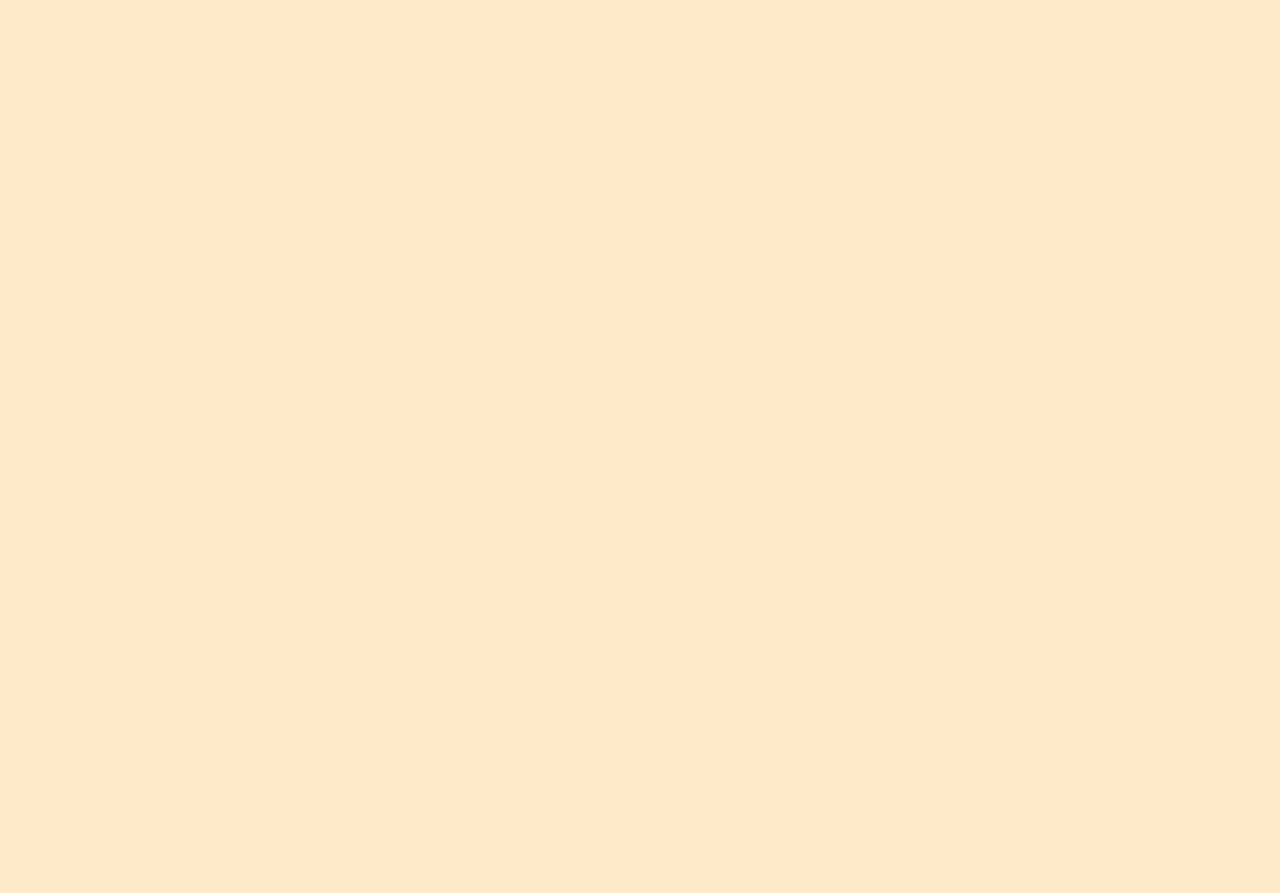
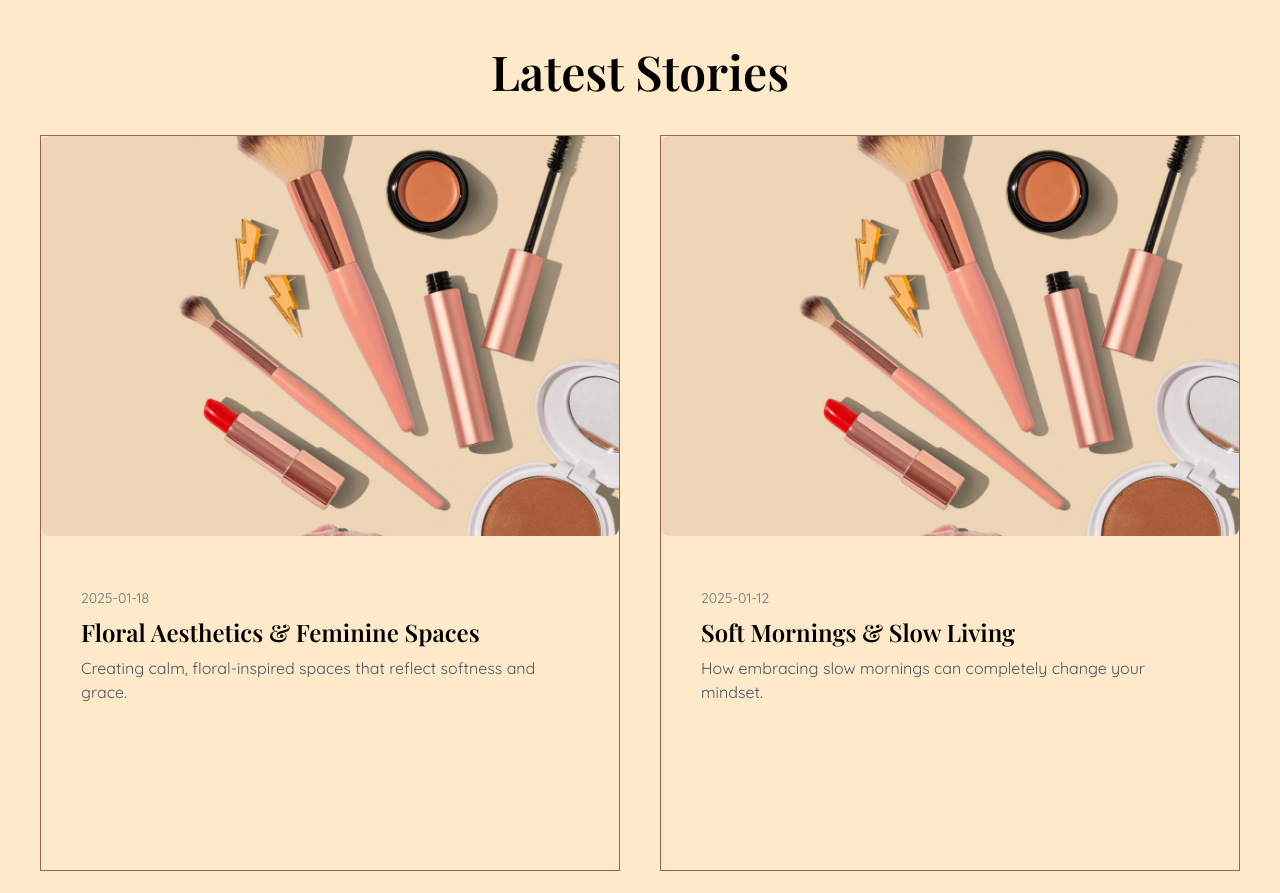
Before and after one commit to mussadiqkhan6886/sabawrites, a Next.js app: page / in a window 1280 px wide. Shown: the part 1880-2773 px from the top of the page. Before the commit the page ends 1887 px from the top, so only its background shows below. Built offline with nearby package versions, Linux system fonts and the light colour scheme.

Commit message:
done latest

```diff
--- a/app/page.tsx
+++ b/app/page.tsx
@@ -1,4 +1,5 @@
 import FeaturedBlogs from '@/components/UserComp/FeaturedBlogs'
+import LatestPosts from '@/components/UserComp/LatestPosts'
 import Velocity from '@/components/UserComp/Velocity'
 import Hero from '@/sections/Hero'
 import React from 'react'
@@ -9,6 +10,7 @@ const Home = () => {
       <Hero />
       <Velocity />
       <FeaturedBlogs />
+      <LatestPosts />
     </main>
   )
 }
--- /dev/null
+++ b/components/UserComp/Latest.tsx
@@ -0,0 +1,104 @@
+'use client';
+
+import { Blog } from '@/type'
+import React from 'react'
+import { Swiper, SwiperSlide } from 'swiper/react';
+import { Autoplay, Navigation } from 'swiper/modules';
+
+import "swiper/css";
+import "swiper/css/autoplay";
+import "swiper/css/navigation"
+import Image from 'next/image';
+import Link from 'next/link';
+import { playfair } from '@/lib/fonts/font';
+
+const Latest = ({data}: {data: Blog[]}) => {
+
+    const latestUniqueBlogs: Blog[] = Object.values(
+    data.reduce<Record<string, Blog>>((acc, blog) => {
+        const existing = acc[blog.slug];
+
+        if (
+        !existing ||
+        new Date(blog.publishedAt) > new Date(existing.publishedAt)
+        ) {
+        acc[blog.slug] = blog;
+        }
+
+        return acc;
+    }, {})
+    ).sort(
+    (a, b) =>
+        new Date(b.publishedAt).getTime() -
+        new Date(a.publishedAt).getTime()
+    ).slice(0,4);
+
+  return (
+    <div className="relative px-10">
+      <Swiper
+        modules={[Navigation, Autoplay]}
+        autoplay={{
+            delay: 2800
+        }}
+        spaceBetween={40}
+        slidesPerView={1}
+        navigation={{
+          prevEl: "#prevNav",
+          nextEl: "#nextNav",
+        }}
+        breakpoints={{
+          768: {
+            slidesPerView: 2, // 2 blogs per page
+          },
+        }}
+        loop={true}
+      >
+        {latestUniqueBlogs.map((blog, index) => (
+          <SwiperSlide key={blog._id}>
+            <Link href={`/blogs/${blog.slug}`} className="relative hover:scale-95 duration-500 transition ease-in-out h-[92vh] flex border border-dark flex-col">
+
+              <Image
+                width={400} height={400}
+                src={blog.coverImage}
+                alt={blog.title}
+                className="w-full h-[400px] object-cover rounded-lg"
+              />
+
+            <div className='p-10'>
+                <p className="text-sm text-gray-500 mt-3">
+                    {blog.publishedAt}
+                </p>
+
+                <h3 className={`${playfair.className} text-xl sm:text-2xl font-semibold mt-2`}>
+                    {blog.title}
+                </h3>
+
+                <p className="text-gray-600 mt-2">
+                    {blog.excerpt}
+                </p>
+              </div>
+            </Link>
+          </SwiperSlide>
+        ))}
+      </Swiper>
+
+      <div className="flex justify-center gap-4 mt-6">
+        <button
+          id="prevNav"
+          className="px-4 py-3 border border-dark text-dark rounded-full hover:bg-dark hover:text-white transition"
+        >
+          ←
+        </button>
+
+        <button
+          id="nextNav"
+          className="px-4 py-3 border border-dark text-dark rounded-full hover:bg-dark hover:text-white transition"
+        >
+          →
+        </button>
+      </div>
+    </div>
+  )
+}
+
+export default Latest
--- /dev/null
+++ b/components/UserComp/LatestPosts.tsx
@@ -0,0 +1,18 @@
+import React from 'react'
+import SectionTitle from './SectionTitle'
+import Latest from './Latest'
+import { blogs } from '@/lib/constants'
+
+const LatestPosts = () => {
+
+  return (
+    <section className='py-10 max-w-7xl mx-auto'>
+      <SectionTitle title='Latest Stories' />
+      <div>
+        <Latest data={blogs} />
+      </div>
+    </section>
+  )
+}
+
+export default LatestPosts
```
